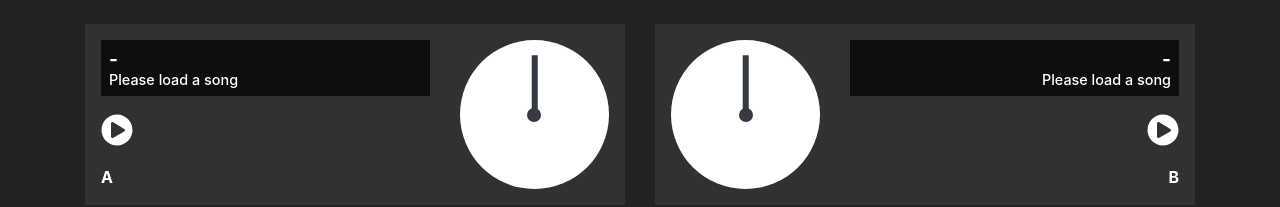
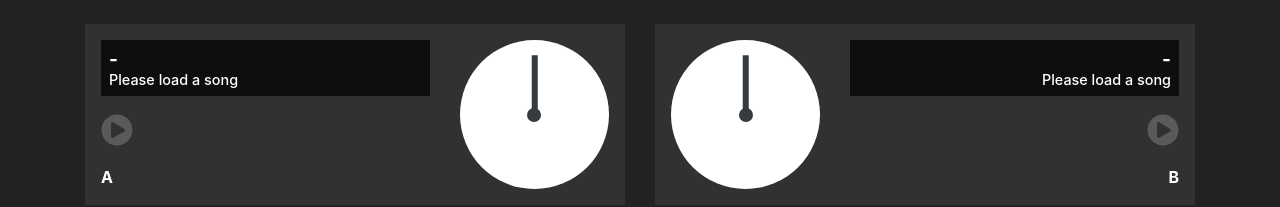
Before and after one commit to Toww/two-decks-player, a React (Create React App) app: page / in a window 1280 px wide. Shown: the top 207 px of the page. Built offline with nearby package versions, Linux system fonts and the light colour scheme.

Commit message:
Track load (audio playing) and play/pause button

```diff
--- a/src/components/Deck.js
+++ b/src/components/Deck.js
@@ -1,45 +1,86 @@
-import React from "react";
+import React, { useRef, useEffect, useContext } from "react";
 import { Row, Col } from "react-bootstrap";
 import { FontAwesomeIcon } from "@fortawesome/react-fontawesome";
-import { faPlayCircle } from "@fortawesome/free-solid-svg-icons";
+import { faPlayCircle, faPauseCircle } from "@fortawesome/free-solid-svg-icons";
+import { DecksContext } from "../contexts/DecksContext";
 
 const Deck = ({ deckObj }) => {
+  const { loadedSong, isPlaying, layout, deckName } = deckObj;
+
+  // Getting the play / pause function from Context
+  const { playPauseDeck } = useContext(DecksContext);
 
   // Set default song information if there is no loaded song
   const defaultInfo = { title: "-", artist: "Please load a song" };
-  const songInfo = deckObj.loadedSong ? deckObj.loadedSong : defaultInfo;
+  const songInfo = loadedSong ? loadedSong : defaultInfo;
 
   // If deck is playing we add the class marker-active to the marker to
   // begin its rotation
-  const markerStatus = deckObj.isPlaying ? "marker-active" : "";
+  const markerStatus = isPlaying ? "marker-active" : "";
+
+  // Creating ref for the player
+  const player = useRef();
+
+  // Each time isPlaying changes, plays or pauses the audio
+  useEffect(() => {
+    isPlaying ? player.current.play() : player.current.pause();
+  }, [isPlaying]);
+
+  const handlePlayPause = () => {
+    if (loadedSong) {
+      playPauseDeck(deckName);
+    }
+  };
+
+  // Preparing play / pause button
+  const playPauseButton = isPlaying ? (
+    <FontAwesomeIcon
+      icon={faPauseCircle}
+      className="my-2"
+      size="2x"
+      onClick={handlePlayPause}
+      color={loadedSong ? "currentColor" : "rgba(255,255,255,0.2)"}
+    />
+  ) : (
+    <FontAwesomeIcon
+      icon={faPlayCircle}
+      className="my-2"
+      size="2x"
+      onClick={handlePlayPause}
+      color={loadedSong ? "currentColor" : "rgba(255,255,255,0.2)"}
+    />
+  );
 
   return (
+    <>
+      {/* If a song is loaded, add source to audio tag */}
+      {loadedSong ? (
+        <audio ref={player} src={loadedSong.src} />
+      ) : (
+        <audio ref={player} />
+      )}
+
+      {/* Deck  */}
       <Col className="">
         <div className="deck p-3">
-        <Row className={deckObj.layout.flexDirection}>
+          <Row className={layout.flexDirection}>
             {/* Info and controls */}
             <Col md={8}>
               <div
-              className={`h-100 d-flex flex-column justify-content-between ${deckObj.layout.textAlign}`}
+                className={`h-100 d-flex flex-column justify-content-between ${layout.textAlign}`}
               >
                 {/* Song info */}
                 <div
-                className={`bg-dark-3 p-2 d-flex flex-column justify-content-center ${deckObj.layout.textAlign}`}
+                  className={`bg-dark-3 p-2 d-flex flex-column justify-content-center ${layout.textAlign}`}
                 >
                   <h1 className="m-0 font-weight-bold">{songInfo.title}</h1>
                   <h2 className="m-0">{songInfo.artist}</h2>
                 </div>
                 {/* Play / pause */}
-              <div className="m-0">
-                <FontAwesomeIcon
-                  icon={faPlayCircle}
-                  className="my-2"
-                  size="2x"
-                />
-              </div>
+                <div className="m-0">{playPauseButton}</div>
                 {/* Deck name */}
                 <div className="m-0 align-bottom font-weight-bold">
-                {deckObj.layout.name}
+                  {deckName}
                 </div>
               </div>
             </Col>
@@ -57,6 +98,7 @@ const Deck = ({ deckObj }) => {
           </Row>
         </div>
       </Col>
+    </>
   );
 };
 
--- a/src/contexts/DecksContext.js
+++ b/src/contexts/DecksContext.js
@@ -5,33 +5,53 @@ export const DecksContext = createContext();
 const DecksContextProvider = ({ children }) => {
   // Preparing the state for both Decks
   const [deckAState, setDeckAState] = useState({
+    deckName: "A",
     isPlaying: false,
     loadedSong: null,
     layout: {
-      name: "A",
       flexDirection: "flex-row",
       textAlign: "text-left",
     },
   });
 
   const [deckBState, setDeckBState] = useState({
+    deckName: "B",
     isPlaying: false,
     loadedSong: null,
     layout: {
-      name: "B",
       flexDirection: "flex-row-reverse",
       textAlign: "text-right",
     },
   });
 
   // Loads a song in a specific deck, play the track and stop the other deck
-  const loadDeck = (deckName, songToLoad) => {
-    if (deckName === "A") {
+  const loadDeck = (deckNameArg, songToLoad) => {
+    if (deckNameArg === "A") {
       setDeckAState({ ...deckAState, loadedSong: songToLoad, isPlaying: true });
       setDeckBState({ ...deckBState, isPlaying: false });
-    } else if (deckName === "B") {
+    } else if (deckNameArg === "B") {
       setDeckBState({ ...deckBState, loadedSong: songToLoad, isPlaying: true });
       setDeckAState({ ...deckAState, isPlaying: false });
+    }
+  };
+
+  // Checks if the deck is playing, if so it stops it, if not
+  // it plays it and stops the other deck
+  const playPauseDeck = (deckNameArg) => {
+    if (deckNameArg === "A") {
+      if (deckAState.isPlaying) {
+        setDeckAState({ ...deckAState, isPlaying: false });
+      } else {
+        setDeckAState({ ...deckAState, isPlaying: true });
+        setDeckBState({ ...deckBState, isPlaying: false });
+      }
+    } else if (deckNameArg === "B") {
+      if (deckBState.isPlaying) {
+        setDeckBState({ ...deckBState, isPlaying: false });
+      } else {
+        setDeckBState({ ...deckBState, isPlaying: true });
+        setDeckAState({ ...deckAState, isPlaying: false });
+      }
     }
   };
 
@@ -43,6 +63,7 @@ const DecksContextProvider = ({ children }) => {
         deckBState,
         setDeckBState,
         loadDeck,
+        playPauseDeck,
       }}
     >
       {children}
```
Lines whose indentation alone changed are shown as unchanged.
